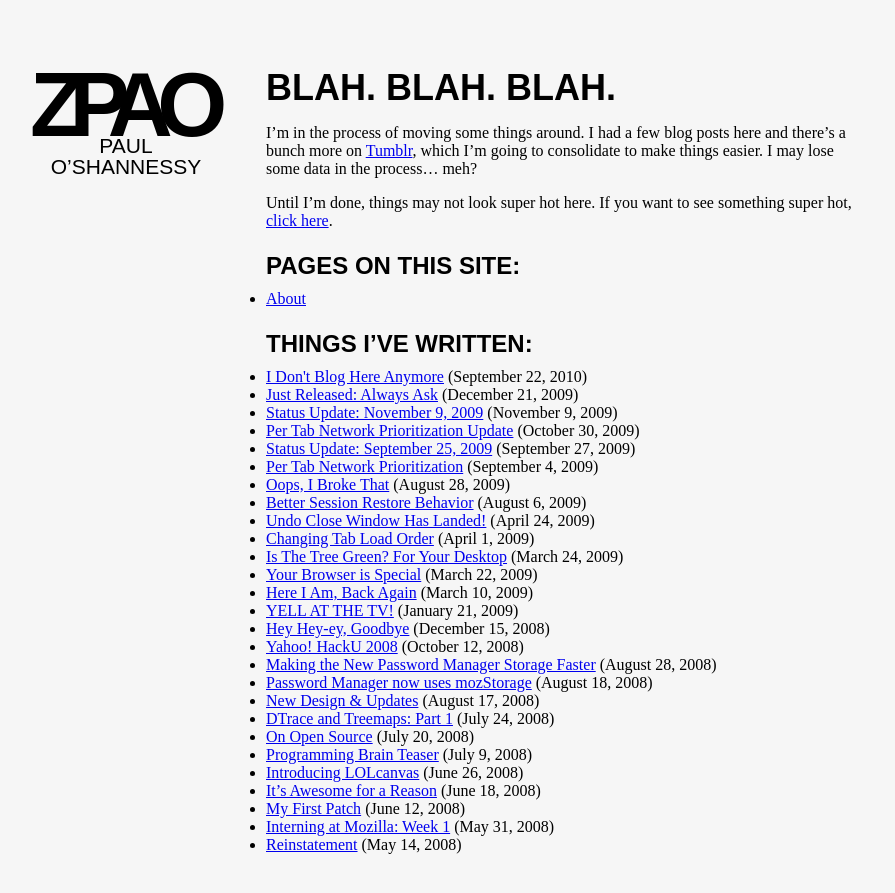
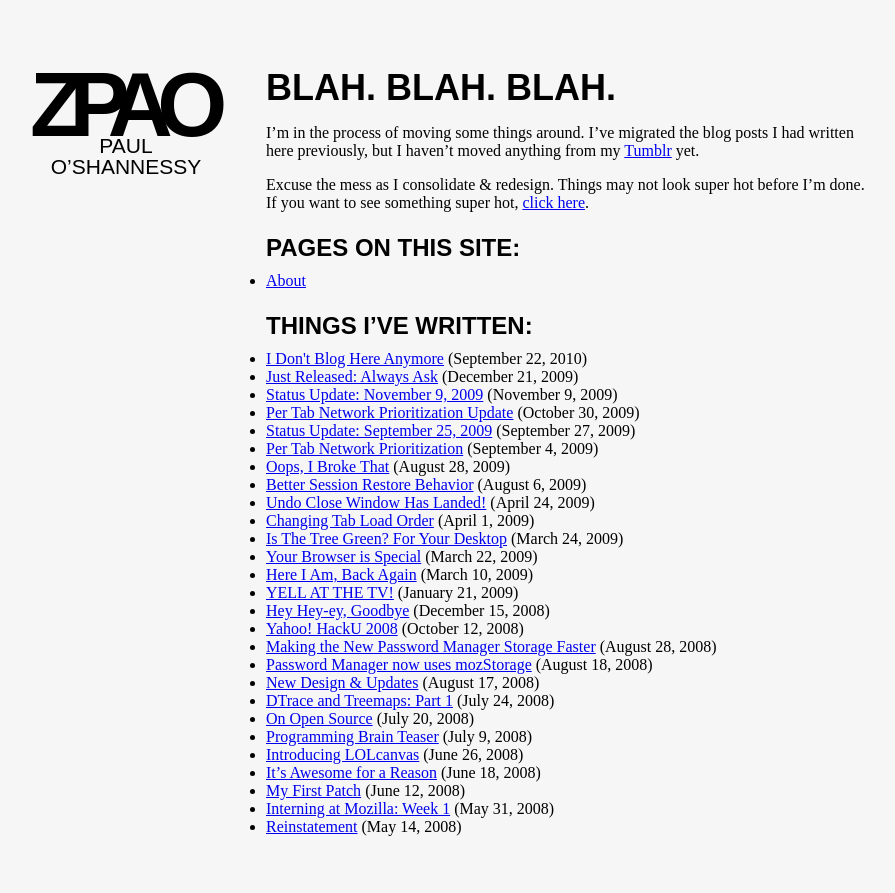
Before and after one commit to zpao/zpao.com, a Jekyll site: the page built from index.markdown, in a window 1280 px wide. Shown: the top 893 px of the page, without its empty margins (34-929 px from the left). Built offline with Jekyll 4.4.1, drawn with Linux system fonts in a browser that asks for light colours.

Commit message:
Reword the opening statement on the home page

```diff
--- a/index.markdown
+++ b/index.markdown
@@ -3,9 +3,9 @@ title: blah. blah. blah.
 layout: general
 ---
 
-I'm in the process of moving some things around. I had a few blog posts here and there's a bunch more on [Tumblr](http://blog.zpao.com), which I'm going to consolidate to make things easier. I may lose some data in the process... meh?
+I'm in the process of moving some things around. I've migrated the blog posts I had written here previously, but I haven't moved anything from my [Tumblr](http://blog.zpao.com) yet.
 
-Until I'm done, things may not look super hot here. If you want to see something super hot, [click here](http://facebook.com/profile.php).
+Excuse the mess as I consolidate & redesign. Things may not look super hot before I'm done. If you want to see something super hot, [click here](http://facebook.com/profile.php).
 
 ## Pages on this Site:
 
```
